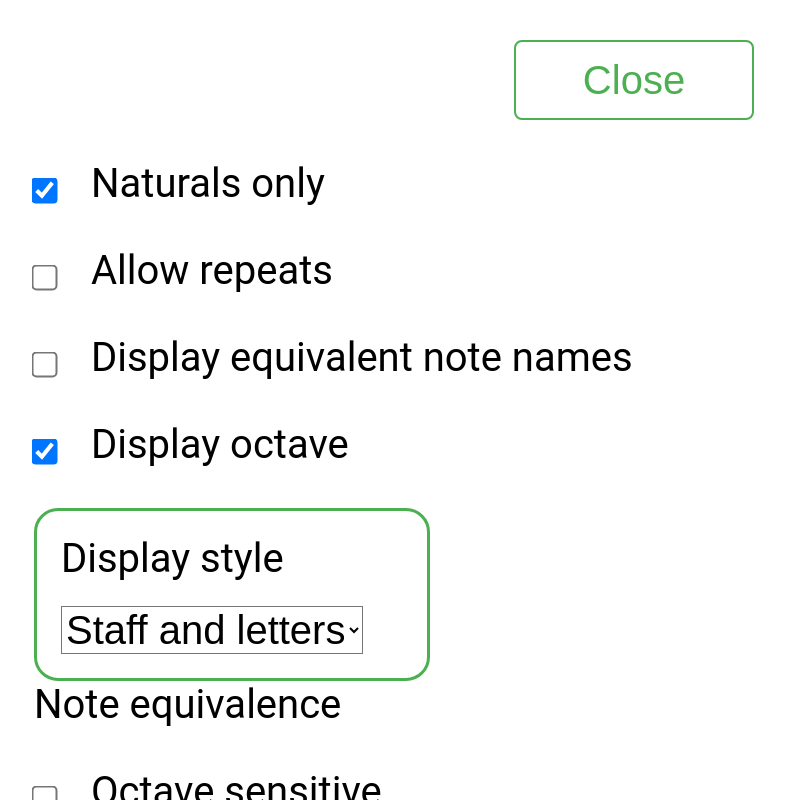
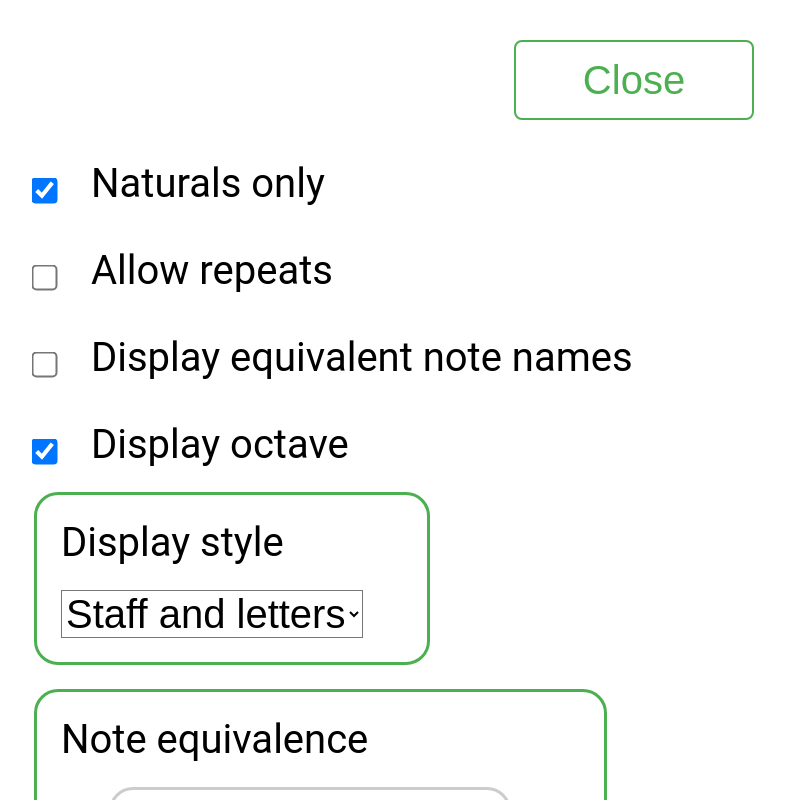
Before and after one commit to kylejlin/rand-note, a React (Create React App) app: page / in a window 1280 px wide. Both pictures are taken after a click on the button "Settings". Shown: the top 800 px of the page, without its empty margins (6-791 px from the left). Built offline with nearby package versions, Linux system fonts and the light colour scheme.

Commit message:
Update settings styles

```diff
--- a/src/App.css
+++ b/src/App.css
@@ -54,6 +54,10 @@ button {
   margin-top: calc(0.05 * var(--minor-axis));
 }
 
+.Setting--no-top-margin {
+  margin-top: 0;
+}
+
 .Setting--checkbox input {
   margin-right: calc(0.05 * var(--minor-axis));
 
@@ -72,7 +76,7 @@ button {
   transform: scale(var(--checkbox-scale));
 }
 
-.Setting--dropdown select {
+.Dropdown__Input {
   margin-right: calc(0.05 * var(--minor-axis));
   margin-top: calc(0.03 * var(--minor-axis));
 
@@ -83,15 +87,6 @@ button {
 
   font-size: calc(0.05 * var(--minor-axis));
   display: block;
-}
-
-.Setting--dropdown {
-  border-color: #4caf50ff;
-  border-style: solid;
-  border-radius: calc(0.03 * var(--minor-axis));
-  background-color: transparent;
-  padding: calc(0.03 * var(--minor-axis));
-  display: inline-block;
 }
 
 .SettingsTable td {
--- a/src/App.tsx
+++ b/src/App.tsx
@@ -23,6 +23,8 @@ import {
   saveNoteHistory,
 } from "./persistentState";
 import { Notation } from "react-abc";
+import { BorderedFittedSection } from "./components/BorderedFittedSection";
+import { IndentedSection } from "./components/IndentedSection";
 
 export default class App extends React.Component<{}, State> {
   constructor(props: {}) {
@@ -103,9 +105,10 @@ export default class App extends React.Component<{}, State> {
             />
             Display octave
           </label>
-          <label className="Setting Setting--dropdown">
-            Display style
+          <BorderedFittedSection>
+            <label>Display style</label>
             <select
+              className="Dropdown__Input"
               value={this.state.settings.sampleDisplayStyle}
               onChange={this.onNoteDisplayStyleChange}
             >
@@ -115,10 +118,12 @@ export default class App extends React.Component<{}, State> {
                 Staff and letters
               </option>
             </select>
-          </label>
-          <section>
+          </BorderedFittedSection>
+          <BorderedFittedSection>
             <header>Note equivalence</header>
-            <label className="Setting Setting--checkbox">
+            <IndentedSection>
+              <BorderedFittedSection>
+                <label className="Setting Setting--checkbox Setting--no-top-margin">
                   <input
                     type="checkbox"
                     checked={
@@ -128,9 +133,11 @@ export default class App extends React.Component<{}, State> {
                   />
                   Octave sensitive
                 </label>
-            <label className="Setting Setting--dropdown">
-              Note name equivalence
+              </BorderedFittedSection>
+              <BorderedFittedSection>
+                <label>Note name equivalence</label>
                 <select
+                  className="Dropdown__Input"
                   value={this.state.settings.equivalenceRelation.nameEqRel}
                   onChange={this.onEqRelNameEqRelChange}
                 >
@@ -144,8 +151,9 @@ export default class App extends React.Component<{}, State> {
                     By letter
                   </option>
                 </select>
-            </label>
-          </section>
+              </BorderedFittedSection>
+            </IndentedSection>
+          </BorderedFittedSection>
           <table className="SettingsTable">
             <tbody>
               <tr>
--- /dev/null
+++ b/src/components/BorderedFittedSection.css
@@ -0,0 +1,23 @@
+.BorderedSection--fitted {
+  display: block;
+  margin-top: calc(0.03 * var(--minor-axis));
+  margin-bottom: calc(0.03 * var(--minor-axis));
+}
+
+.BorderedSection--fitted .FittedContainer {
+  border-color: #4caf50ff;
+  border-style: solid;
+  border-radius: calc(0.03 * var(--minor-axis));
+  background-color: transparent;
+  padding: calc(0.03 * var(--minor-axis));
+  display: inline-block;
+}
+
+.BorderedSection .BorderedSection--fitted .FittedContainer {
+  border-color: rgb(204, 204, 204);
+  border-style: solid;
+  border-radius: calc(0.03 * var(--minor-axis));
+  background-color: transparent;
+  padding: calc(0.03 * var(--minor-axis));
+  display: inline-block;
+}
--- /dev/null
+++ b/src/components/BorderedFittedSection.tsx
@@ -0,0 +1,16 @@
+import React from "react";
+import "./BorderedFittedSection.css";
+
+export function BorderedFittedSection({
+  children,
+}: BorderedFittedSectionProps): React.ReactElement {
+  return (
+    <section className="BorderedSection BorderedSection--fitted">
+      <div className="FittedContainer">{children}</div>
+    </section>
+  );
+}
+
+export interface BorderedFittedSectionProps {
+  children: React.ReactNode;
+}
--- /dev/null
+++ b/src/components/IndentedSection.css
@@ -0,0 +1,3 @@
+.IndentedSection {
+  padding-left: calc(0.06 * var(--minor-axis));
+}
--- /dev/null
+++ b/src/components/IndentedSection.tsx
@@ -0,0 +1,12 @@
+import React from "react";
+import "./IndentedSection.css";
+
+export function IndentedSection({
+  children,
+}: IndentedSectionProps): React.ReactElement {
+  return <section className="IndentedSection">{children}</section>;
+}
+
+export interface IndentedSectionProps {
+  children: React.ReactNode;
+}
```
Lines whose indentation alone changed are shown as unchanged.
